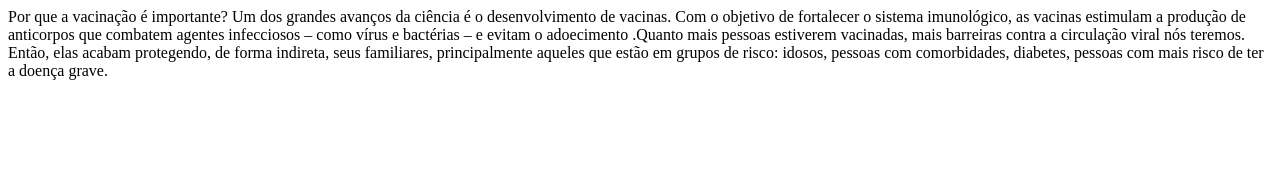
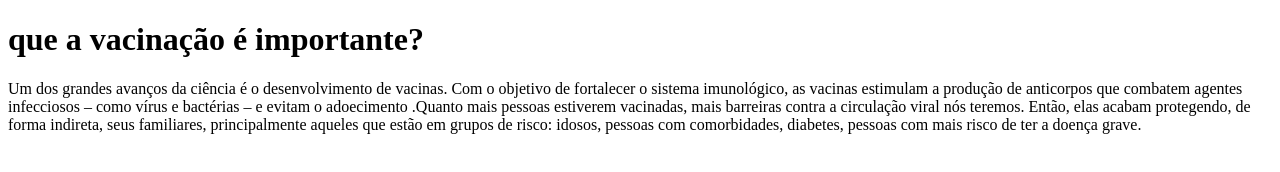
Before and after one commit to aureapinheiro2/aurea-HTML, a plain HTML site: page index.html in a window 1280 px wide. Drawn offline with Linux system fonts and the light colour scheme.

Commit message:
index.html

```diff
--- a/index.html
+++ b/index.html
@@ -6,6 +6,6 @@
     <title>Document</title>
 </head>
 <body>
-  Por que a vacinação é importante? Um dos grandes avanços da ciência é o desenvolvimento de vacinas. Com o objetivo de fortalecer o sistema imunológico, as vacinas estimulam a produção de anticorpos que combatem agentes infecciosos – como vírus e bactérias – e evitam o adoecimento .Quanto mais pessoas estiverem vacinadas, mais barreiras contra a circulação viral nós teremos. Então, elas acabam protegendo, de forma indireta, seus familiares, principalmente aqueles que estão em grupos de risco: idosos, pessoas com comorbidades, diabetes, pessoas com mais risco de ter a doença grave.
+  <h1> que a vacinação é importante? </h1> Um dos grandes avanços da ciência é o desenvolvimento de vacinas. Com o objetivo de fortalecer o sistema imunológico, as vacinas estimulam a produção de anticorpos que combatem agentes infecciosos – como vírus e bactérias – e evitam o adoecimento .Quanto mais pessoas estiverem vacinadas, mais barreiras contra a circulação viral nós teremos. Então, elas acabam protegendo, de forma indireta, seus familiares, principalmente aqueles que estão em grupos de risco: idosos, pessoas com comorbidades, diabetes, pessoas com mais risco de ter a doença grave.
 </body>
 </html>
```
